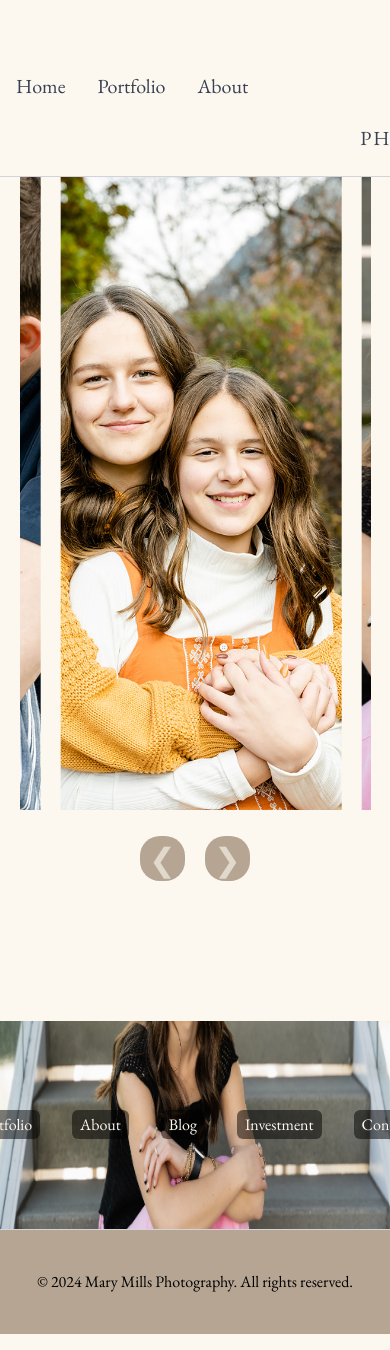
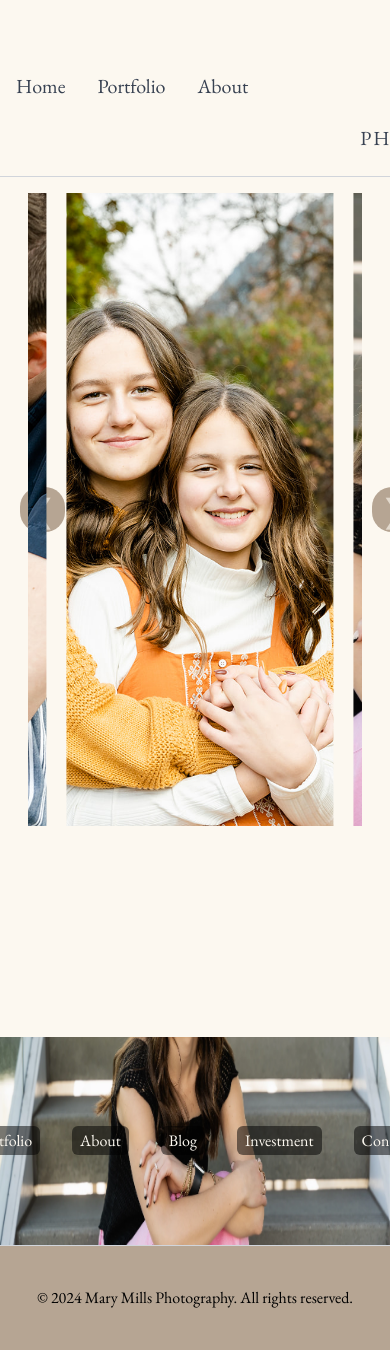
Before and after one commit to cosmo4/mary-photography, a Next.js app in the folder photography-site/: page / in a window 390 px wide. Shown: the top 1350 px of the page. Built offline with nearby package versions, Linux system fonts and the light colour scheme.

Commit message:
carousel responsive to user mouse actions, styles added

```diff
--- a/photography-site/src/app/components/EmblaCarousel.tsx
+++ b/photography-site/src/app/components/EmblaCarousel.tsx
@@ -1,6 +1,6 @@
 "use client";
 
-import React, { useState, useEffect } from 'react';
+import React, { useState, useEffect, useRef, useCallback } from 'react';
 import { EmblaOptionsType } from 'embla-carousel';
 import useEmblaCarousel from 'embla-carousel-react';
 import Autoplay from 'embla-carousel-autoplay';
@@ -19,6 +19,24 @@ type PropType = {
 const EmblaCarousel: React.FC<PropType> = ({ options }) => {
   const [images, setImages] = useState<ImageData[]>([]);
   const [emblaRef, emblaApi] = useEmblaCarousel(options, [Autoplay({ delay: 5000, stopOnInteraction: false })]);
+  const containerRef = useRef<HTMLElement | null>(null);
+
+  // Callback to stop autoplay
+  const handleMouseEnter = useCallback(() => {
+    if (!emblaApi) return;
+
+    emblaApi.plugins().autoplay.stop();
+  }, [emblaApi]);
+
+  // Callback to stop autoplay
+  const handleMouseLeave = useCallback(() => {
+    if (!emblaApi) return;
+
+    emblaApi.plugins().autoplay.play();
+
+    // Jump to the next slide
+    emblaApi.scrollNext();
+  }, [emblaApi]);
 
   // Fetch images from JSON file on mount
   useEffect(() => {
@@ -31,10 +49,27 @@ const EmblaCarousel: React.FC<PropType> = ({ options }) => {
     fetchImages();
   }, []);
 
+  // Effect to stop and start auto play when the mouse is hovering or not over the container
+  useEffect(() => {
+    const container = containerRef.current;
+    if (container) {
+        container.addEventListener('mouseenter', handleMouseEnter);
+        container.addEventListener('mouseleave', handleMouseLeave);
+
+        // cleanup after component unmounts
+        return () => {
+            container.removeEventListener('mouseenter', handleMouseEnter);
+            container.removeEventListener('mouseleave', handleMouseLeave);
+        };
+    }
+}, [handleMouseLeave, handleMouseEnter]);
+
   const { prevBtnDisabled, nextBtnDisabled, onPrevButtonClick, onNextButtonClick } = usePrevNextButtons(emblaApi);
 
   return (
-    <section className="embla">
+    <section className="embla" ref={containerRef}>
+      <div className="embla__controls">
+      <PrevButton onClick={onPrevButtonClick} disabled={prevBtnDisabled} />
         <div className="embla__viewport" ref={emblaRef}>
           <div className="embla__container h-75vh w-full">
             {images.map((image, index) => (
@@ -44,8 +79,7 @@ const EmblaCarousel: React.FC<PropType> = ({ options }) => {
             ))}
           </div>
         </div>
-      <div className="embla__controls">
-        <PrevButton onClick={onPrevButtonClick} disabled={prevBtnDisabled} />
+
           <NextButton onClick={onNextButtonClick} disabled={nextBtnDisabled} />
       </div>
     </section>
--- a/photography-site/src/app/globals.css
+++ b/photography-site/src/app/globals.css
@@ -73,8 +73,10 @@ body {
   position: relative;
   flex: 0 0 100%;
 } */
+
+
 .embla {
-  max-width: 90%;
+  max-width: 95%;
   margin: auto;
   --slide-height: 19rem;
   --slide-spacing: 2rem;
@@ -82,6 +84,7 @@ body {
 }
 .embla__viewport {
   overflow: hidden;
+  grid-column: 2;
 }
 .embla__container {
   display: flex;
@@ -96,9 +99,18 @@ body {
 }
 
 .embla__controls {
-  display: flex;
-  justify-content: center;
+  display: grid;
+  grid-template-columns: 5% auto 5%; /* 5% for buttons, the rest for the carousel */
+  align-items: center;
   margin-top: 1rem;
+}
+
+button.prev {
+  grid-column: 1; /* Previous button on the left */
+}
+
+button.next {
+  grid-column: 3; /* Next button on the right */
 }
 
 .embla__button {
```
Lines whose indentation alone changed are shown as unchanged.
